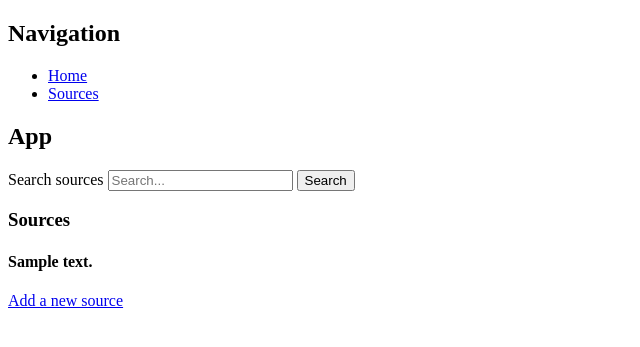
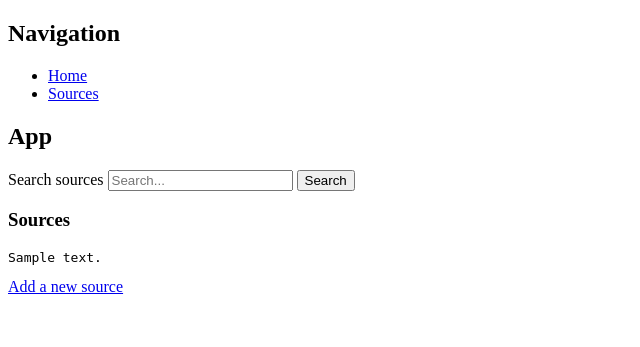
Before and after one commit to UniSoloGr/miniprojekti, a Flask app: page / in a window 1280 px wide. Shown: the top 347 px of the page, without its empty margins (0-640 px from the left). Run offline with Flask 3, Linux system fonts and the light colour scheme; tables that the repository leaves empty hold one stand-in row (values such as "Sample post").

Commit message:
fix: display newlines as supposed

```diff
--- a/src/templates/index.html
+++ b/src/templates/index.html
@@ -26,7 +26,7 @@ block body %}
 {% if sources %}
     {% for source in sources %}
         <div>
-            <h4>{{ source.content }}</h4>
+            <pre style="white-space: pre-wrap">{{ source.content }}</pre>
         </div>
     {% endfor %}
 {% elif search_name %}
--- a/src/templates/source_view.html
+++ b/src/templates/source_view.html
@@ -7,7 +7,7 @@ block body %}
 
 {% for source in sources %}
     <div>
-        <h4>{{ source.content }}</h4>
+        <pre style="white-space: pre-wrap">{{ source.content }}</pre>
     </div>
 {% else %}
     <p>No sources yet.</p>
```
